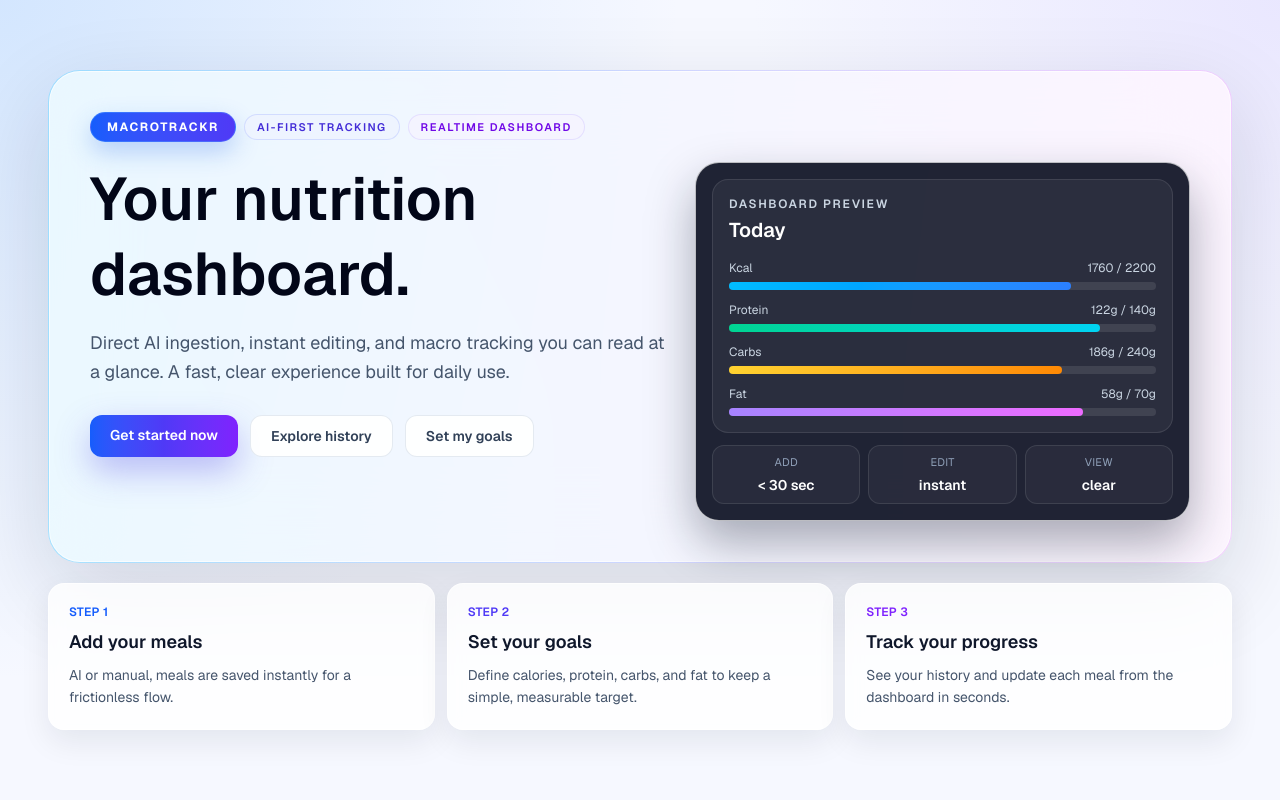
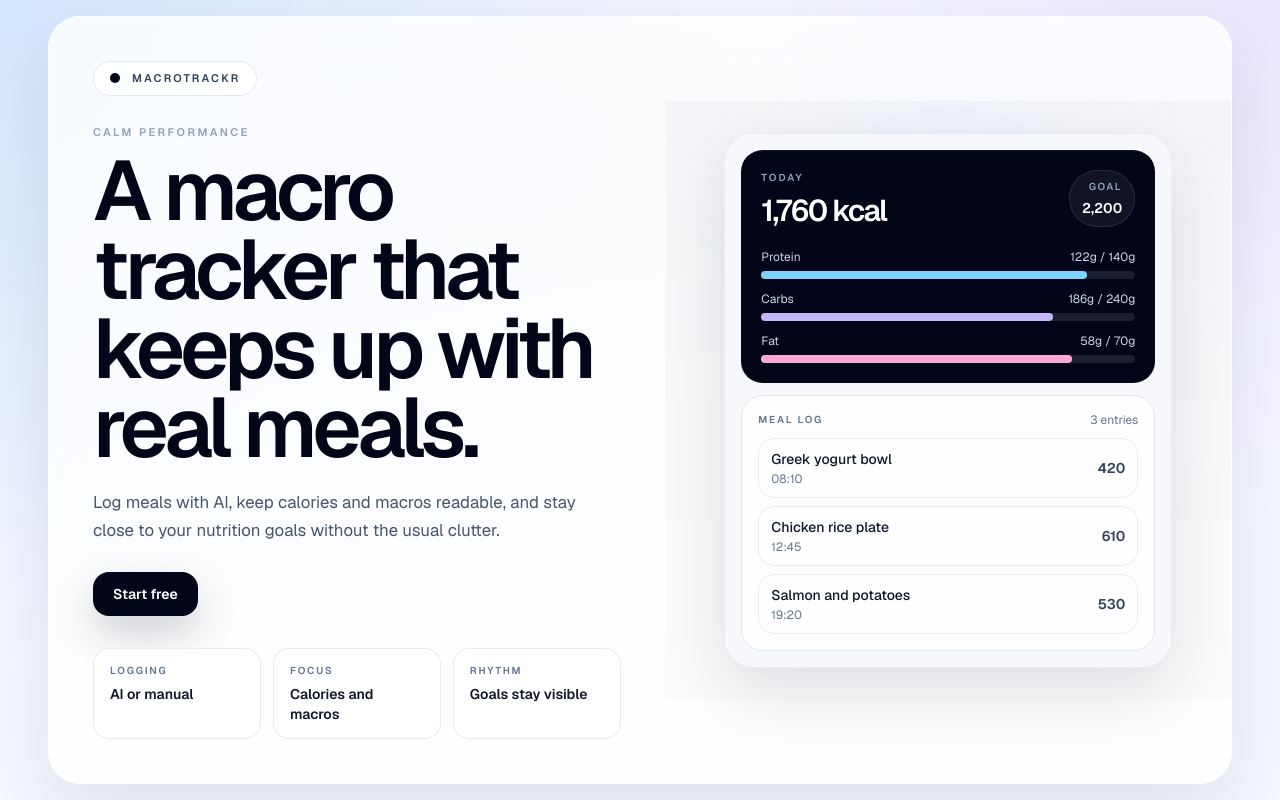
Before and after one commit to SHOOTSTV/macrotrackr, a Next.js app: page / in a window 1280 px wide. Built offline with nearby package versions, Linux system fonts and the light colour scheme.

Commit message:
feat(marketing): redesign landing page and metadata

```diff
--- a/app/layout.tsx
+++ b/app/layout.tsx
@@ -17,11 +17,11 @@ const geistMono = Geist_Mono({
 export const metadata: Metadata = {
   metadataBase: new URL("https://macrotrackr.vercel.app"),
   title: {
-    default: "MacroTrackr AI Nutrition Tracker for Fast Macro Logging",
+    default: "AI Macro Tracker for Meal Logging",
     template: "%s | MacroTrackr",
   },
   description:
-    "Log meals in seconds with AI, track calories and macros in a clean dashboard, and stay consistent with clear daily nutrition goals.",
+    "Track macros and calories with an AI macro tracker built for fast meal logging, simple nutrition goals, and clear daily progress.",
   alternates: {
     canonical: "/",
   },
@@ -33,9 +33,9 @@ export const metadata: Metadata = {
     type: "website",
     url: "/",
     siteName: "MacroTrackr",
-    title: "MacroTrackr AI Nutrition Tracker for Fast Macro Logging",
+    title: "AI Macro Tracker for Meal Logging",
     description:
-      "Log meals in seconds with AI, track calories and macros in a clean dashboard, and stay consistent with clear daily nutrition goals.",
+      "Track macros and calories with an AI macro tracker built for fast meal logging, simple nutrition goals, and clear daily progress.",
     images: [
       {
         url: "/og-image-fallback.jpg",
@@ -51,9 +51,9 @@ export const metadata: Metadata = {
   },
   twitter: {
     card: "summary_large_image",
-    title: "MacroTrackr AI Nutrition Tracker for Fast Macro Logging",
+    title: "AI Macro Tracker for Meal Logging",
     description:
-      "Log meals in seconds with AI, track calories and macros in a clean dashboard, and stay consistent with clear daily nutrition goals.",
+      "Track macros and calories with an AI macro tracker built for fast meal logging, simple nutrition goals, and clear daily progress.",
     images: ["/og-image-fallback.jpg"],
   },
 };
--- a/app/page.tsx
+++ b/app/page.tsx
@@ -2,9 +2,9 @@ import type { Metadata } from "next";
 import Link from "next/link";
 
 export const metadata: Metadata = {
-  title: "AI Nutrition Tracker with Fast Meal Logging and Macro Goals",
+  title: "Macro Tracker with AI Meal Logging",
   description:
-    "Use AI to log meals in seconds, monitor calories and macros in one dashboard, and stay consistent with clear daily goals and fast edits.",
+    "A refined macro tracker for fast AI meal logging, clear calorie totals, and daily nutrition goals that stay in view.",
   alternates: {
     canonical: "/",
   },
@@ -18,13 +18,32 @@ const jsonLd = {
   operatingSystem: "Web",
   url: "https://macrotrackr.vercel.app",
   description:
-    "AI-first nutrition tracking with instant meal logging and macro dashboards.",
+    "A refined macro tracker with AI meal logging, calorie tracking, and visible daily nutrition goals.",
   offers: {
     "@type": "Offer",
     price: "0",
     priceCurrency: "USD",
   },
+  featureList: [
+    "AI meal logging",
+    "Macro tracking",
+    "Calorie tracking",
+    "Daily nutrition goals",
+    "Quick meal edits",
+  ],
 };
+
+const meals = [
+  { name: "Greek yogurt bowl", kcal: "420", time: "08:10" },
+  { name: "Chicken rice plate", kcal: "610", time: "12:45" },
+  { name: "Salmon and potatoes", kcal: "530", time: "19:20" },
+] as const;
+
+const microStats = [
+  { label: "Logging", value: "AI or manual" },
+  { label: "Focus", value: "Calories and macros" },
+  { label: "Rhythm", value: "Goals stay visible" },
+] as const;
 
 export default function Home() {
   return (
@@ -33,172 +52,152 @@ export default function Home() {
         type="application/ld+json"
         dangerouslySetInnerHTML={{ __html: JSON.stringify(jsonLd) }}
       />
-      <main className="app-shell relative flex min-h-screen max-w-6xl flex-col justify-center gap-5 py-8 md:py-12">
-      <div className="pointer-events-none absolute inset-x-0 -top-44 -z-10 h-144" />
+      <main className="app-shell flex min-h-screen items-center py-6 md:py-8 lg:h-screen lg:overflow-hidden lg:py-6">
+        <div className="relative w-full">
+          <div
+            aria-hidden="true"
+            className="pointer-events-none absolute inset-x-10 top-4 -z-10 h-64 rounded-full bg-[radial-gradient(circle_at_center,rgba(148,163,184,0.14),transparent_64%)] blur-3xl"
+          />
 
-      <section className="rounded-4xl bg-linear-to-r from-sky-300/60 via-indigo-300/50 to-fuchsia-300/45 p-px shadow-[0_30px_90px_rgba(15,23,42,0.14)]">
-        <div className="rounded-[calc(2rem-1px)] border border-white/65 bg-white/78 p-6 backdrop-blur-2xl md:p-10">
-          <div className="mb-5 flex flex-wrap items-center gap-2">
-            <span className="rounded-full border border-blue-400/40 bg-linear-to-r from-blue-600 to-indigo-600 px-4 py-1.5 text-xs font-bold uppercase tracking-[0.14em] text-white shadow-[0_10px_24px_rgba(37,99,235,0.28)]">
+          <section className="overflow-hidden rounded-[2rem] border border-white/70 bg-white/78 shadow-[0_28px_80px_rgba(15,23,42,0.10)] backdrop-blur-2xl">
+            <div className="grid gap-0 lg:grid-cols-[1fr_0.92fr] lg:items-center">
+              <div className="p-6 md:p-8 lg:p-10 xl:p-11">
+                <div className="inline-flex items-center gap-3 rounded-full border border-slate-200 bg-white/88 px-4 py-2">
+                  <span className="h-2.5 w-2.5 rounded-full bg-slate-950" />
+                  <span className="text-[11px] font-semibold uppercase tracking-[0.2em] text-slate-700">
                     MacroTrackr
-            </span>
-            <span className="rounded-full border border-indigo-200/70 bg-indigo-50/80 px-3 py-1 text-[11px] font-semibold uppercase tracking-[0.14em] text-indigo-700">
-              AI-first tracking
-            </span>
-            <span className="rounded-full border border-violet-200/70 bg-violet-50/80 px-3 py-1 text-[11px] font-semibold uppercase tracking-[0.14em] text-violet-700">
-              realtime dashboard
                   </span>
                 </div>
 
-          <div className="grid gap-6 md:grid-cols-[1.08fr_0.92fr]">
-            <div>
-              <h1 className="text-balance text-4xl font-semibold leading-tight text-slate-950 md:text-6xl">
-                Your nutrition dashboard.
+                <p className="mt-7 text-[11px] font-semibold uppercase tracking-[0.22em] text-slate-400">
+                  Calm performance
+                </p>
+                <h1 className="mt-3 max-w-xl text-balance text-4xl font-semibold leading-[0.94] tracking-[-0.055em] text-slate-950 md:text-6xl xl:text-[5.25rem]">
+                  A macro tracker that keeps up with real meals.
                 </h1>
-              <p className="mt-4 max-w-2xl text-base leading-relaxed text-slate-600 md:text-lg">
-                Direct AI ingestion, instant editing, and macro tracking you can
-                read at a glance. A fast, clear experience built for daily use.
+
+                <p className="mt-5 max-w-lg text-base leading-7 text-slate-600 md:text-[1.05rem]">
+                  Log meals with AI, keep calories and macros readable, and stay close to your nutrition goals without the usual clutter.
                 </p>
 
-              <div className="mt-7 flex flex-wrap gap-3">
+                <div className="mt-7">
                   <Link
-                  className="rounded-xl bg-linear-to-r from-blue-600 via-indigo-600 to-violet-600 px-5 py-2.5 text-sm font-semibold text-white shadow-[0_14px_34px_rgba(79,70,229,0.35)] transition hover:-translate-y-0.5 hover:brightness-110"
+                    className="inline-flex rounded-2xl bg-slate-950 px-5 py-3 text-sm font-semibold text-white shadow-[0_18px_40px_rgba(15,23,42,0.20)] transition duration-200 hover:-translate-y-0.5 hover:bg-slate-900 focus-visible:outline-none focus-visible:ring-2 focus-visible:ring-slate-950 focus-visible:ring-offset-2"
                     href="/auth"
                   >
-                  Get started now
+                    Start free
                   </Link>
-                <Link
-                  className="rounded-xl border border-slate-200/90 bg-white/92 px-5 py-2.5 text-sm font-semibold text-slate-700 transition hover:bg-slate-100"
-                  href="/history"
+                </div>
+
+                <div className="mt-8 grid gap-3 sm:grid-cols-3">
+                  {microStats.map((item) => (
+                    <div
+                      key={item.label}
+                      className="rounded-2xl border border-slate-200/80 bg-white/72 px-4 py-3.5"
                     >
-                  Explore history
-                </Link>
-                <Link
-                  className="rounded-xl border border-slate-200/90 bg-white/92 px-5 py-2.5 text-sm font-semibold text-slate-700 transition hover:bg-slate-100"
-                  href="/profile"
-                >
-                  Set my goals
-                </Link>
+                      <p className="text-[10px] font-semibold uppercase tracking-[0.18em] text-slate-500">
+                        {item.label}
+                      </p>
+                      <p className="mt-1.5 text-sm font-semibold text-slate-900">
+                        {item.value}
+                      </p>
+                    </div>
+                  ))}
                 </div>
               </div>
 
-            <div className="rounded-3xl border border-white/70 bg-slate-950/88 p-4 shadow-[0_22px_48px_rgba(15,23,42,0.35)]">
-              <div className="rounded-2xl border border-white/10 bg-white/5 p-4">
-                <p className="text-xs font-semibold uppercase tracking-[0.14em] text-slate-300">
-                  Dashboard preview
-                </p>
-                <p className="mt-1 text-xl font-semibold text-white">
+              <div className="relative border-t border-white/60 bg-[linear-gradient(180deg,rgba(15,23,42,0.03),rgba(15,23,42,0.01))] p-4 md:p-6 lg:border-t-0 lg:border-l lg:border-white/60 lg:p-8">
+                <div
+                  aria-hidden="true"
+                  className="absolute inset-x-10 top-8 h-32 rounded-full bg-[radial-gradient(circle_at_center,rgba(125,211,252,0.18),transparent_68%)] blur-3xl"
+                />
+
+                <div className="relative mx-auto max-w-sm rounded-[1.8rem] border border-slate-200/70 bg-[#f7f8fb] p-3.5 shadow-[0_24px_64px_rgba(15,23,42,0.12)] md:max-w-md md:p-4">
+                  <div className="rounded-[1.35rem] bg-slate-950 p-4 text-white shadow-[inset_0_1px_0_rgba(255,255,255,0.05)] md:p-5">
+                    <div className="flex items-start justify-between gap-4">
+                      <div>
+                        <p className="text-[10px] font-semibold uppercase tracking-[0.2em] text-slate-400">
                           Today
                         </p>
-                <div className="mt-4 space-y-3">
-                  <div className="space-y-1.5">
-                    <div className="flex justify-between text-xs text-slate-300">
-                      <span>Kcal</span>
-                      <span>1760 / 2200</span>
+                        <p className="mt-2 text-2xl font-semibold tracking-[-0.05em] md:text-3xl">
+                          1,760 kcal
+                        </p>
                       </div>
-                    <div className="h-2 rounded-full bg-white/10">
-                      <div className="h-2 w-[80%] rounded-full bg-linear-to-r from-sky-400 to-blue-500" />
+                      <div className="rounded-full border border-white/10 bg-white/6 px-3 py-2 text-right">
+                        <p className="text-[10px] font-semibold uppercase tracking-[0.16em] text-slate-400">
+                          Goal
+                        </p>
+                        <p className="mt-1 text-sm font-semibold text-white">
+                          2,200
+                        </p>
                       </div>
                     </div>
-                  <div className="space-y-1.5">
-                    <div className="flex justify-between text-xs text-slate-300">
+
+                    <div className="mt-5 space-y-3">
+                      <div>
+                        <div className="mb-1.5 flex items-center justify-between text-xs text-slate-300">
                           <span>Protein</span>
                           <span>122g / 140g</span>
                         </div>
                         <div className="h-2 rounded-full bg-white/10">
-                      <div className="h-2 w-[87%] rounded-full bg-linear-to-r from-emerald-400 to-cyan-400" />
+                          <div className="h-2 w-[87%] rounded-full bg-[#7dd3fc]" />
                         </div>
                       </div>
-                  <div className="space-y-1.5">
-                    <div className="flex justify-between text-xs text-slate-300">
+                      <div>
+                        <div className="mb-1.5 flex items-center justify-between text-xs text-slate-300">
                           <span>Carbs</span>
                           <span>186g / 240g</span>
                         </div>
                         <div className="h-2 rounded-full bg-white/10">
-                      <div className="h-2 w-[78%] rounded-full bg-linear-to-r from-amber-300 to-orange-400" />
+                          <div className="h-2 w-[78%] rounded-full bg-[#c4b5fd]" />
                         </div>
                       </div>
-                  <div className="space-y-1.5">
-                    <div className="flex justify-between text-xs text-slate-300">
+                      <div>
+                        <div className="mb-1.5 flex items-center justify-between text-xs text-slate-300">
                           <span>Fat</span>
                           <span>58g / 70g</span>
                         </div>
                         <div className="h-2 rounded-full bg-white/10">
-                      <div className="h-2 w-[83%] rounded-full bg-linear-to-r from-violet-400 to-fuchsia-400" />
+                          <div className="h-2 w-[83%] rounded-full bg-[#f9a8d4]" />
                         </div>
                       </div>
                     </div>
                   </div>
 
-              <div className="mt-3 grid grid-cols-3 gap-2 text-center">
-                <div className="rounded-xl border border-white/10 bg-white/4 p-2">
-                  <p className="text-[11px] uppercase tracking-wide text-slate-400">
-                    add
+                  <div className="mt-3 rounded-[1.35rem] border border-slate-200 bg-white/90 p-3.5 md:p-4">
+                    <div className="mb-2.5 flex items-center justify-between">
+                      <p className="text-[10px] font-semibold uppercase tracking-[0.18em] text-slate-500">
+                        Meal log
                       </p>
-                  <p className="mt-1 text-sm font-semibold text-white">
-                    &lt; 30 sec
+                      <p className="text-xs text-slate-500">3 entries</p>
+                    </div>
+
+                    <div className="space-y-2">
+                      {meals.map((meal) => (
+                        <div
+                          key={meal.name}
+                          className="flex items-center justify-between rounded-2xl border border-slate-200/80 px-3 py-2.5"
+                        >
+                          <div>
+                            <p className="text-sm font-medium text-slate-900">
+                              {meal.name}
+                            </p>
+                            <p className="mt-0.5 text-xs text-slate-500">
+                              {meal.time}
                             </p>
                           </div>
-                <div className="rounded-xl border border-white/10 bg-white/4 p-2">
-                  <p className="text-[11px] uppercase tracking-wide text-slate-400">
-                    edit
-                  </p>
-                  <p className="mt-1 text-sm font-semibold text-white">
-                    instant
+                          <p className="text-sm font-semibold text-slate-700">
+                            {meal.kcal}
                           </p>
                         </div>
-                <div className="rounded-xl border border-white/10 bg-white/4 p-2">
-                  <p className="text-[11px] uppercase tracking-wide text-slate-400">
-                    view
-                  </p>
-                  <p className="mt-1 text-sm font-semibold text-white">
-                    clear
-                  </p>
+                      ))}
                     </div>
                   </div>
                 </div>
               </div>
             </div>
           </section>
-
-      <section className="grid gap-3 md:grid-cols-3">
-        <article className="group rounded-2xl border border-white/70 bg-white/82 p-5 shadow-[0_12px_30px_rgba(15,23,42,0.08)] backdrop-blur transition hover:-translate-y-0.5 hover:shadow-[0_18px_38px_rgba(15,23,42,0.14)]">
-          <p className="text-xs font-semibold uppercase tracking-wide text-blue-600">
-            Step 1
-          </p>
-          <h2 className="mt-2 text-lg font-semibold text-slate-900">
-            Add your meals
-          </h2>
-          <p className="mt-2 text-sm leading-relaxed text-slate-600">
-            AI or manual, meals are saved instantly for a frictionless flow.
-          </p>
-        </article>
-
-        <article className="group rounded-2xl border border-white/70 bg-white/82 p-5 shadow-[0_12px_30px_rgba(15,23,42,0.08)] backdrop-blur transition hover:-translate-y-0.5 hover:shadow-[0_18px_38px_rgba(15,23,42,0.14)]">
-          <p className="text-xs font-semibold uppercase tracking-wide text-indigo-600">
-            Step 2
-          </p>
-          <h2 className="mt-2 text-lg font-semibold text-slate-900">
-            Set your goals
-          </h2>
-          <p className="mt-2 text-sm leading-relaxed text-slate-600">
-            Define calories, protein, carbs, and fat to keep a simple,
-            measurable target.
-          </p>
-        </article>
-
-        <article className="group rounded-2xl border border-white/70 bg-white/82 p-5 shadow-[0_12px_30px_rgba(15,23,42,0.08)] backdrop-blur transition hover:-translate-y-0.5 hover:shadow-[0_18px_38px_rgba(15,23,42,0.14)]">
-          <p className="text-xs font-semibold uppercase tracking-wide text-violet-600">
-            Step 3
-          </p>
-          <h2 className="mt-2 text-lg font-semibold text-slate-900">
-            Track your progress
-          </h2>
-          <p className="mt-2 text-sm leading-relaxed text-slate-600">
-            See your history and update each meal from the dashboard in seconds.
-          </p>
-        </article>
-      </section>
+        </div>
       </main>
     </>
   );
```
Lines whose indentation alone changed are shown as unchanged.
